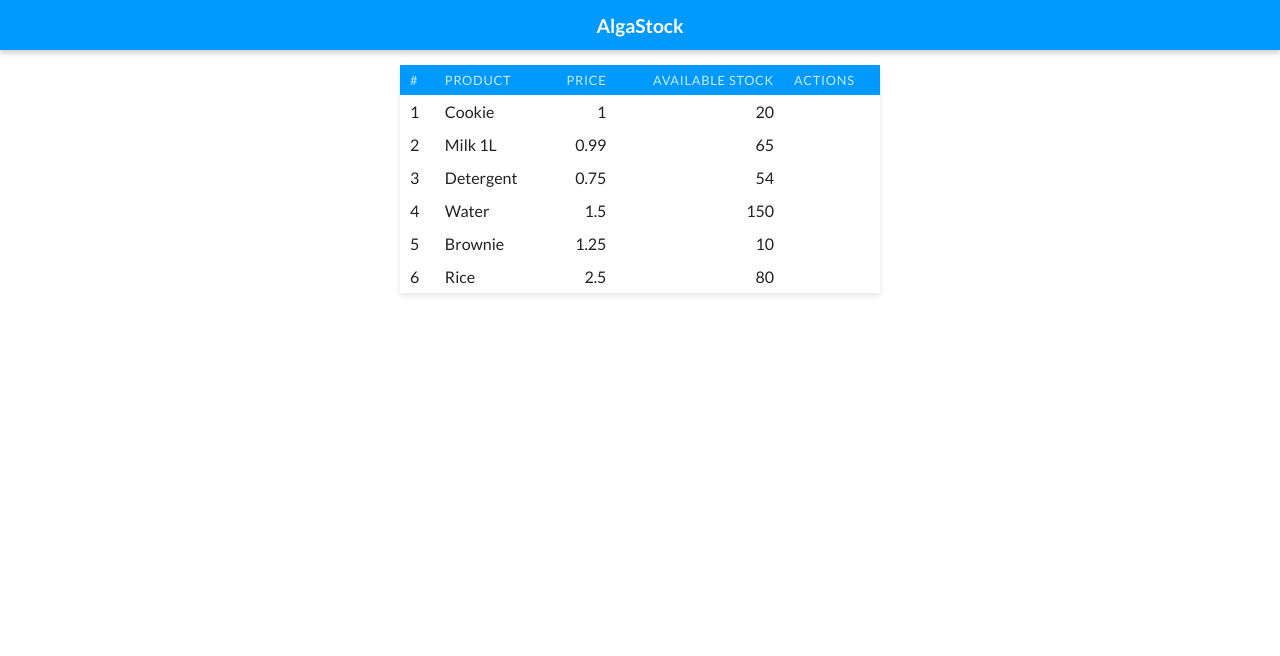
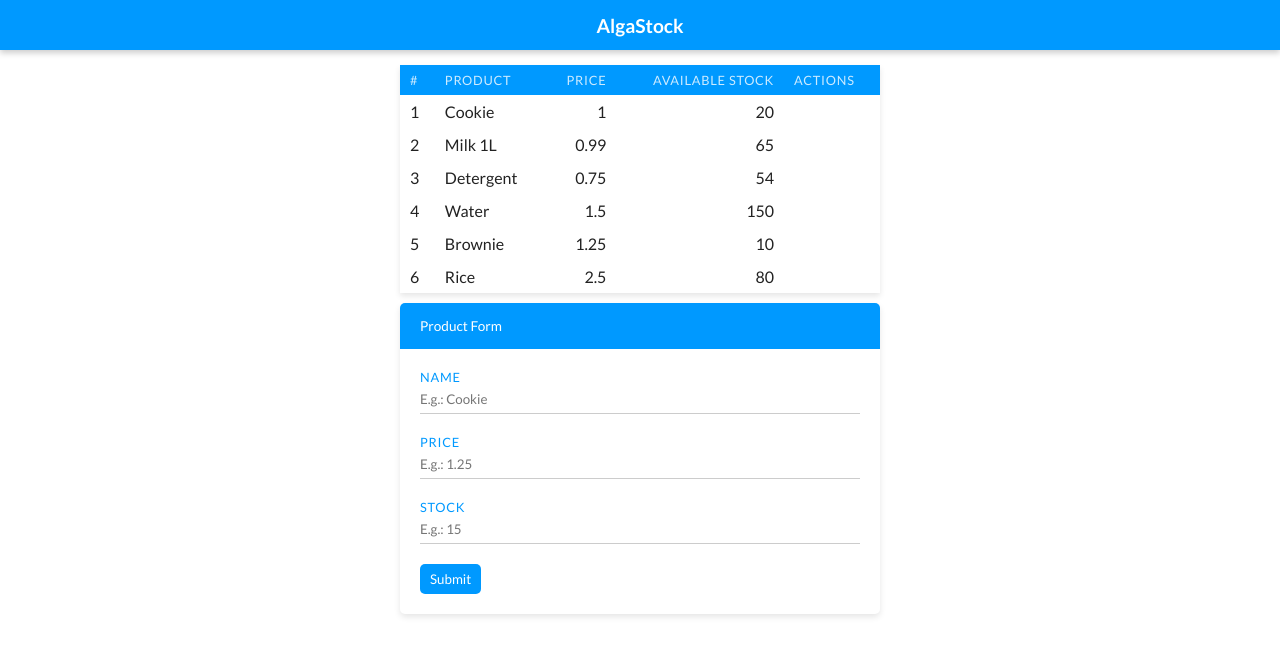
Before and after one commit to jacquelinealves/alga-stock, a React (Create React App) app: page / in a window 1280 px wide. Shown: the top 656 px of the page. Built offline with nearby package versions, Linux system fonts and the light colour scheme.

Commit message:
feature: create form component.

```diff
--- a/src/components/App/App.tsx
+++ b/src/components/App/App.tsx
@@ -1,7 +1,8 @@
 import Header from "../Header";
 import Container from "../../shared/Container";
+import Products from "../../shared/Table/table.mock";
 import Table, { TableHeader } from "../../shared/Table";
-import Products from "../../shared/Table/table.mock";
+import ProductForm from "../Products/ProductForm";
 
 const headers: TableHeader[] = [
   { key: "id", value: "#" },
@@ -18,6 +19,8 @@ function App() {
 
       <Container>
         <Table headers={headers} data={Products} />
+
+        <ProductForm />
       </Container>
     </div>
   );
--- a/src/components/Header/header.tsx
+++ b/src/components/Header/header.tsx
@@ -1,5 +1,5 @@
 import React from "react";
-import "./header.scss";
+import "./Header.scss";
 
 declare interface HeaderProps {
   title: string;
--- a/src/components/Header/index.ts
+++ b/src/components/Header/index.ts
@@ -1,3 +1,3 @@
-import Header from "./header";
+import Header from "./Header";
 
 export default Header;
--- /dev/null
+++ b/src/components/Products/ProductForm.tsx
@@ -0,0 +1,60 @@
+import React, { useState } from "react";
+import Form from "../../shared/Form";
+import Input from "../../shared/Input";
+import Button from "../../shared/Button";
+
+export const initialFormState = {
+  name: "",
+  price: "",
+  stock: "",
+};
+
+const ProductForm = () => {
+  // function handleSubmitForm(data: any) {
+  //   console.log(data);
+  // }
+
+  const [form, setForm] = useState<any>(initialFormState);
+  const handleInputChange = (event: React.ChangeEvent<HTMLInputElement>) => {
+    // event.target.name //se refere a qual input está sendo executado
+    const { value, name } = event.target;
+    setForm({
+      ...form,
+      [name]: value,
+    });
+  };
+
+  return (
+    <Form title="Product Form" onSubmit={() => console.log(form)}>
+      <Input
+        label="Name"
+        placeholder="E.g.: Cookie"
+        onChange={handleInputChange}
+        name="name"
+        required
+      />
+      <Input
+        label="Price"
+        type="number"
+        step="0.01"
+        min="0"
+        placeholder="E.g.: 1.25"
+        onChange={handleInputChange}
+        name="price"
+        required
+      />
+      <Input
+        label="Stock"
+        type="number"
+        min="0"
+        placeholder="E.g.: 15"
+        onChange={handleInputChange}
+        name="stock"
+        required
+      />
+      <Button>Submit</Button>
+    </Form>
+  );
+};
+
+export default ProductForm;
--- a/src/shared/Button/button.tsx
+++ b/src/shared/Button/button.tsx
@@ -1,5 +1,5 @@
 import React from "react";
-import "./button.scss";
+import "./Button.scss";
 
 declare interface ButtonProps {
   content?: string;
--- a/src/shared/Button/index.ts
+++ b/src/shared/Button/index.ts
@@ -1,3 +1,3 @@
-import Button from "./button";
+import Button from "./Button";
 
 export default Button;
--- a/src/shared/Container/Container.tsx
+++ b/src/shared/Container/Container.tsx
@@ -1,5 +1,5 @@
 import React from "react";
-import "./container.scss";
+import "./Container.scss";
 
 const Container: React.FC = (props) => {
   return <div className="AppContainer">{props.children}</div>;
--- /dev/null
+++ b/src/shared/Form/Form.scss
@@ -0,0 +1,22 @@
+.AppForm {
+  margin: 10px 0;
+  background-color: #fff;
+  border-radius: 5px;
+  box-shadow: 0 3px 6px rgba(#000, 0.1);
+  padding: 20px;
+
+  > *:not(:last-child) {
+    margin-bottom: 20px;
+  }
+
+  .Title {
+    font-size: 0.85em;
+    background-color: #09f;
+    color: #fff;
+    margin: -20px;
+    margin-bottom: 20px;
+    padding: 15px 20px;
+    border-top-right-radius: 5px;
+    border-top-left-radius: 5px;
+  }
+}
--- /dev/null
+++ b/src/shared/Form/Form.tsx
@@ -0,0 +1,23 @@
+import React from "react";
+import "./Form.scss";
+
+declare interface FormProps {
+  title?: string;
+  onSubmit?: (event: React.FormEvent<HTMLFormElement>) => void;
+}
+
+const Form: React.FC<FormProps> = (props) => {
+  const preventedSubmit = (event: React.FormEvent<HTMLFormElement>) => {
+    event.preventDefault(); // evita que a aplicação tenha a página recarregada.
+    props.onSubmit && props.onSubmit(event);
+  };
+
+  return (
+    <form onSubmit={preventedSubmit} className="AppForm">
+      {props.title && <div className="Title">{props.title}</div>}
+      {props.children}
+    </form>
+  );
+};
+
+export default Form;
--- /dev/null
+++ b/src/shared/Form/index.ts
@@ -0,0 +1,3 @@
+import Form from "./Form";
+
+export { default } from "./Form";
--- a/src/shared/Input/index.ts
+++ b/src/shared/Input/index.ts
@@ -1,3 +1,3 @@
-import Input from "./input";
+import Input from "./Input";
 
 export default Input;
--- a/src/shared/Input/input.tsx
+++ b/src/shared/Input/input.tsx
@@ -1,5 +1,5 @@
 import React from "react";
-import "./input.scss";
+import "./Input.scss";
 
 declare interface InputProps
   extends React.InputHTMLAttributes<HTMLInputElement> {
```
